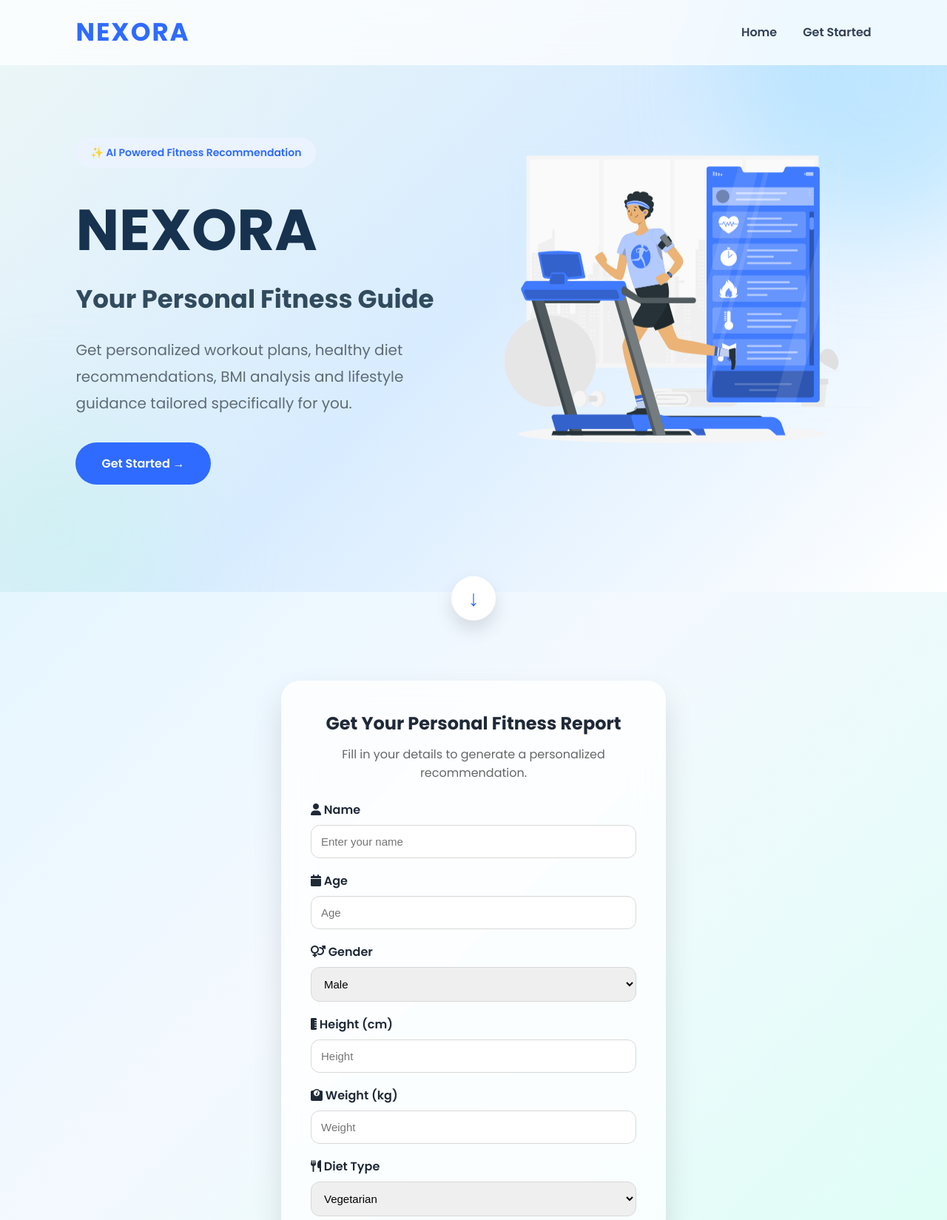
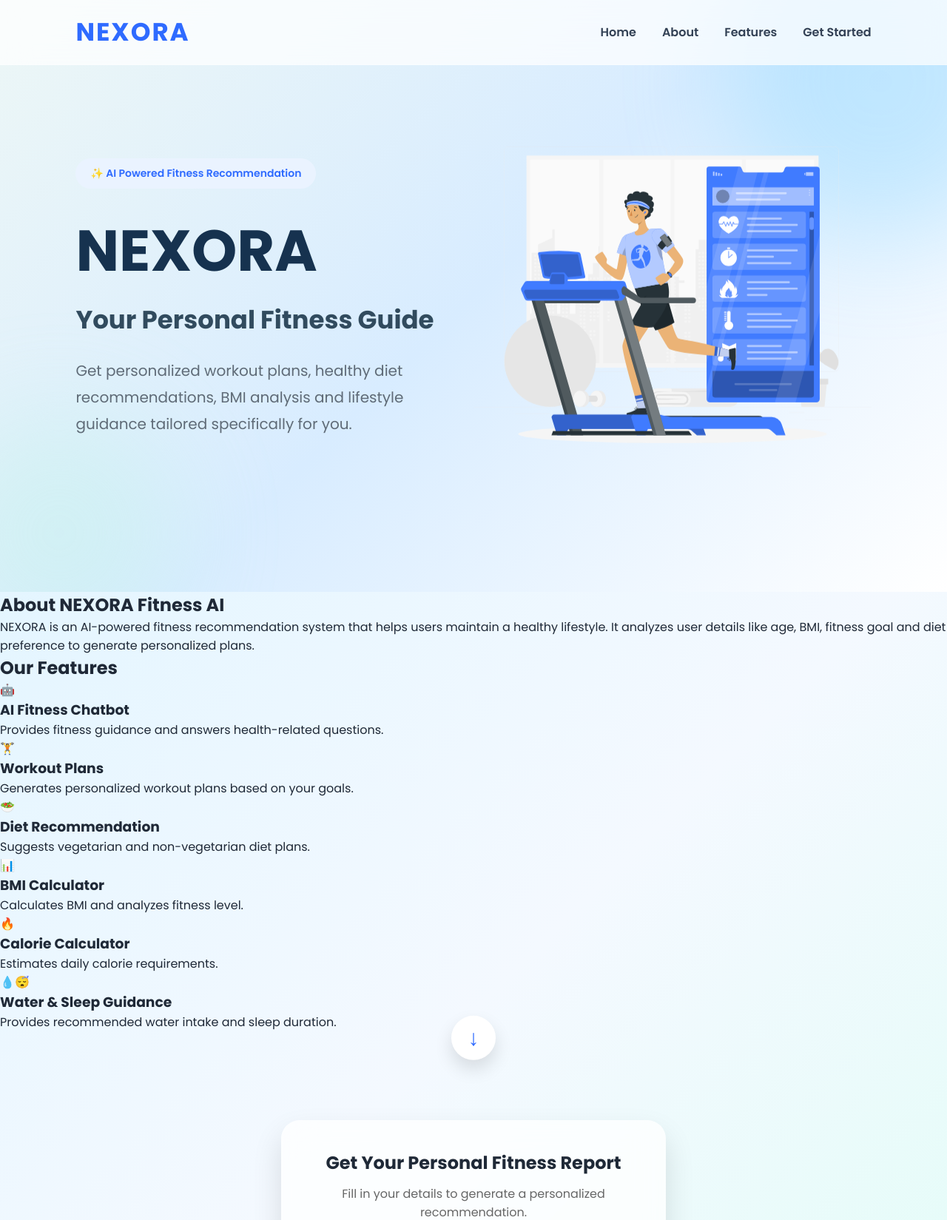
Before and after one commit to santhoshsrinika7/Fitness-AI, a Flask app: page / in a window 1280 px wide. Shown: the top 1649 px of the page at 74% size. Run offline with Flask 3, Linux system fonts and the light colour scheme.

Commit message:
Update index.html

```diff
--- a/templates/index.html
+++ b/templates/index.html
@@ -29,7 +29,11 @@
 
     <ul class="nav-links">
 
-            <li><a href="#">Home</a></li>
+        <li><a href="#home">Home</a></li>
+
+        <li><a href="#about">About</a></li>
+
+        <li><a href="#features">Features</a></li>
 
         <li><a href="#fitness-form">Get Started</a></li>
 
@@ -39,7 +43,7 @@
 
     <!-- ================= HERO ================= -->
 
-    <section class="hero">
+  <section class="hero" id="home">
 
         <div class="bg-circle circle1"></div>
         <div class="bg-circle circle2"></div>
@@ -61,9 +65,6 @@
                 tailored specifically for you.
             </p>
 
-            <a href="#fitness-form" class="hero-btn">
-                Get Started →
-            </a>
 
         </div>
 
@@ -72,6 +73,88 @@
             <img
                 src="{{ url_for('static', filename='images/hero.svg') }}"
                 alt="Fitness Illustration">
+
+        </div>
+
+    </section>
+    <!-- ================= ABOUT ================= -->
+
+<section class="about" id="about">
+
+    <h2>About NEXORA Fitness AI</h2>
+
+    <p>
+        NEXORA is an AI-powered fitness recommendation system
+        that helps users maintain a healthy lifestyle.
+        It analyzes user details like age, BMI, fitness goal
+        and diet preference to generate personalized plans.
+    </p>
+
+</section>
+    <!-- ================= FEATURES ================= -->
+
+<section class="features" id="features">
+
+    <h2>Our Features</h2>
+
+    <div class="feature-container">
+
+        <div class="feature-card">
+            🤖
+            <h3>AI Fitness Chatbot</h3>
+            <p>
+                Provides fitness guidance and answers
+                health-related questions.
+            </p>
+        </div>
+
+
+        <div class="feature-card">
+            🏋️
+            <h3>Workout Plans</h3>
+            <p>
+                Generates personalized workout plans
+                based on your goals.
+            </p>
+        </div>
+
+
+        <div class="feature-card">
+            🥗
+            <h3>Diet Recommendation</h3>
+            <p>
+                Suggests vegetarian and non-vegetarian
+                diet plans.
+            </p>
+        </div>
+
+
+        <div class="feature-card">
+            📊
+            <h3>BMI Calculator</h3>
+            <p>
+                Calculates BMI and analyzes fitness level.
+            </p>
+        </div>
+
+
+        <div class="feature-card">
+            🔥
+            <h3>Calorie Calculator</h3>
+            <p>
+                Estimates daily calorie requirements.
+            </p>
+        </div>
+
+
+        <div class="feature-card">
+            💧😴
+            <h3>Water & Sleep Guidance</h3>
+            <p>
+                Provides recommended water intake
+                and sleep duration.
+            </p>
+        </div>
 
     </div>
 
```
Lines whose indentation alone changed are shown as unchanged.
